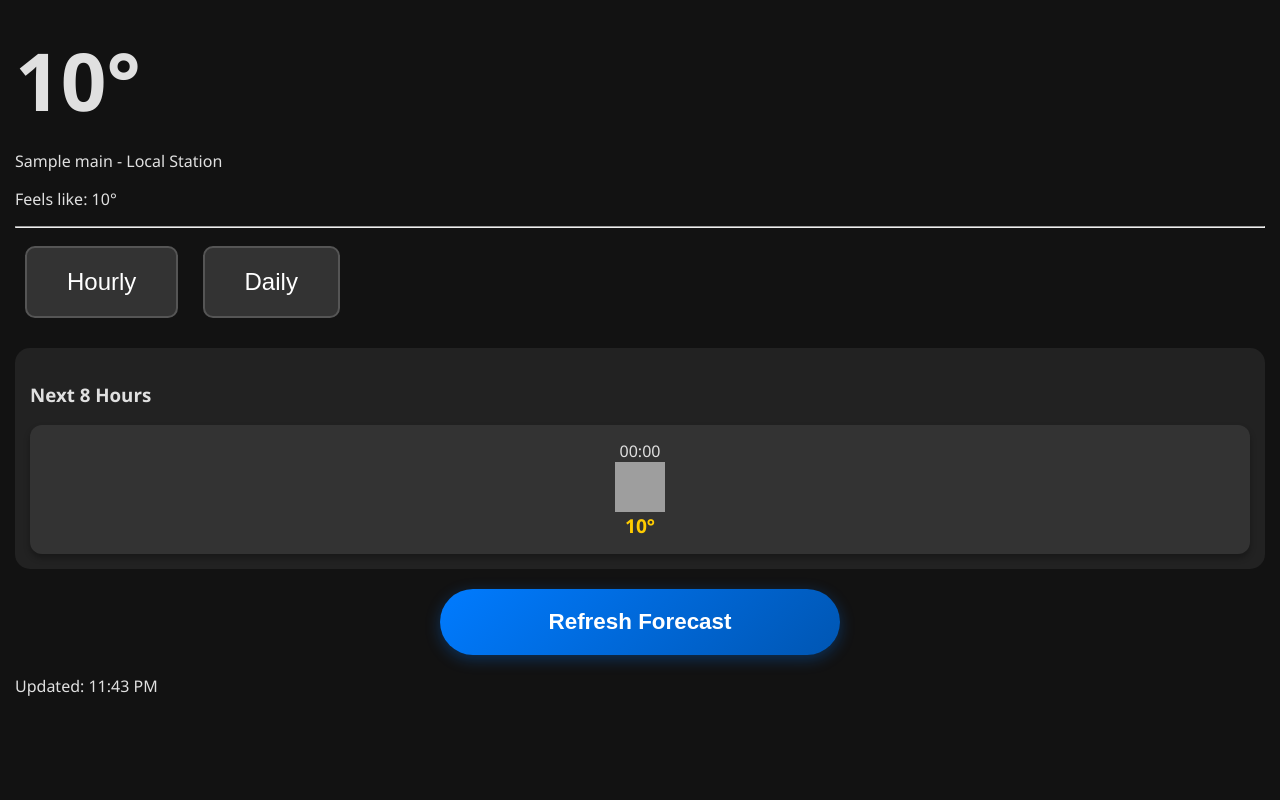
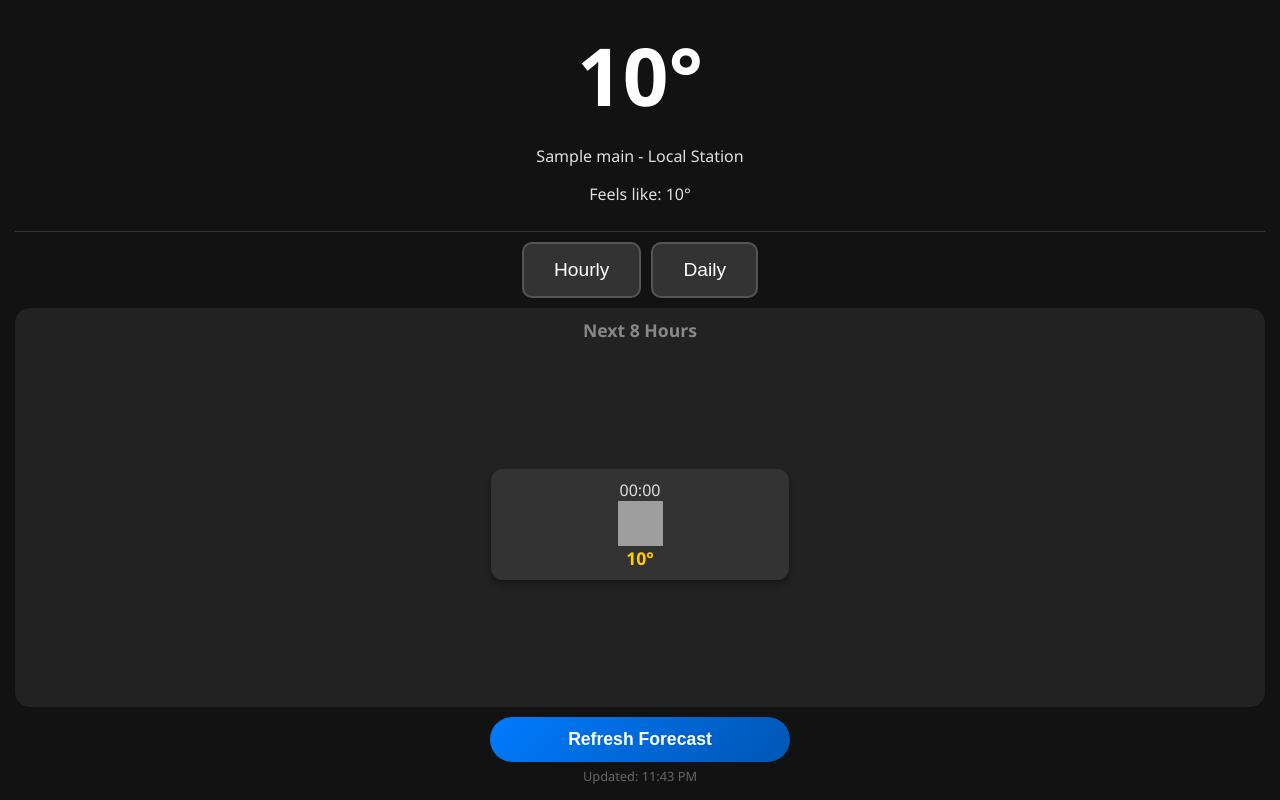
Before and after one commit to ptr5201/weather_kiosk, a Flask app: template templates/index.html in a window 1280 px wide. Run offline with Flask 3, Linux system fonts and the light colour scheme; the template is opened without the code that fills it: most values are stand-ins (such as "Sample title", 1, 10 or a date in 2020); grey boxes are pictures that could not be loaded.

Commit message:
Updated style.css for UI improvements on touchscreen monitor

```diff
--- a/static/style.css
+++ b/static/style.css
@@ -1,112 +1,175 @@
-/* General Layout */
-body {
-    background-color: #121212; /* Darker for better contrast */
+/* --- Kiosk Optimization --- */
+html, body {
+    margin: 0;
+    padding: 0;
+    width: 100vw;
+    height: 100vh;
+    overflow: hidden; /* Hard-disable all scrolling */
+    background-color: #121212;
     color: #e0e0e0;
     font-family: 'Segoe UI', Roboto, Helvetica, Arial, sans-serif;
-    margin: 0;
+}
+
+#weather-container {
+    display: flex;
+    flex-direction: column;
+    height: 100%;
     padding: 15px;
+    box-sizing: border-box;
+}
+
+/* --- Current Weather Section --- */
+.current-box {
+    flex: 0 0 auto;
+    text-align: center;
 }
 
 .current-box h1 {
     font-size: 5rem;
+    margin: 5px 0;
+    color: #ffffff;
+}
+
+hr {
+    border: 0;
+    border-top: 1px solid #333;
+    width: 100%;
     margin: 10px 0;
 }
 
+/* --- Controls/Buttons --- */
+.controls {
+    display: flex;
+    justify-content: center;
+    gap: 10px;
+    flex: 0 0 auto;
+}
+
 .controls button {
-    padding: 20px 40px;
-    font-size: 1.5rem;
+    padding: 15px 30px;
+    font-size: 1.2rem;
     background: #333;
     color: white;
     border: 2px solid #555;
     border-radius: 10px;
-    margin: 10px;
+    cursor: pointer;
 }
 
 .controls button:active {
-    background: #007bff; /* Visual feedback for touch */
+    background: #007bff;
 }
 
+/* --- Hourly View: 2-Row Grid Fix --- */
 .view {
-    margin-top: 20px;
-    padding: 15px;
+    flex: 1; /* Takes up remaining space */
+    margin-top: 10px;
+    padding: 10px;
     background: #222;
     border-radius: 15px;
+    overflow: hidden;
+    display: flex;
+    flex-direction: column;
 }
 
-/* Container for the hourly cards */
-.scroll-row {
-    display: flex;
-    overflow-x: auto; /* Allows swiping left/right */
-    gap: 15px;
-    padding: 10px;
-    scrollbar-width: none; /* Hides scrollbar on Firefox */
+.view h3 {
+    margin: 0 0 10px 0;
+    font-size: 1.1rem;
+    text-align: center;
+    color: #888;
 }
 
-.scroll-row::-webkit-scrollbar {
-    display: none; /* Hides scrollbar on Chrome/Pi Browser */
+.hourly-grid {
+    display: flex;
+    flex-wrap: wrap; /* Allows wrapping to 2nd row */
+    justify-content: center;
+    gap: 8px;
+    height: 100%;
+    align-content: center;
 }
 
-/* Individual Card Styling */
 .hour-card {
-    min-width: 80px;
+    /* 4 cards per row = 25%. We subtract a bit for the gaps. */
+    flex: 0 0 calc(25% - 10px);
     background: #333;
-    padding: 15px;
+    padding: 10px 5px;
     border-radius: 12px;
     display: flex;
     flex-direction: column;
     align-items: center;
     box-shadow: 0 4px 6px rgba(0,0,0,0.3);
+    box-sizing: border-box;
 }
 
 .hour-card img {
-    width: 50px;
-    height: 50px;
+    width: 45px;
+    height: 45px;
 }
 
 .hour-card strong {
-    font-size: 1.2rem;
-    color: #ffcc00; /* Makes the temp pop */
+    font-size: 1.1rem;
+    color: #ffcc00;
+}
+
+/* --- Daily View --- */
+.day-row {
+    display: flex;
+    align-items: center;
+    justify-content: space-between;
+    padding: 8px 10px;
+    border-bottom: 1px solid #333;
+    font-size: 1.1rem;
+}
+
+.daily-icon {
+    width: 60px; /* Slightly smaller to fit without scrolling */
+    height: 60px;
+    filter: drop-shadow(0 0 5px rgba(255,255,255,0.2));
+}
+
+/* --- Footer Area --- */
+.footer-controls {
+    flex: 0 0 auto;
+    padding-top: 10px;
+    text-align: center;
+}
+
+#last-updated {
+    font-size: 0.8rem;
+    color: #666;
+    margin-top: 5px;
 }
 
 /* --- THE REFRESH BUTTON --- */
 .refresh-btn {
-    position: relative; /* Necessary to center the spinner inside */
+    position: relative;
     width: 100%;
-    max-width: 400px;
-    padding: 20px;
-    margin: 20px auto;
-    display: block;
+    max-width: 300px; /* Slightly narrower for kiosk */
+    padding: 12px;
+    margin: 0 auto;
     background: linear-gradient(135deg, #007bff, #0056b3);
     color: white;
-    font-size: 1.4rem;
+    font-size: 1.1rem;
     font-weight: bold;
     border: none;
     border-radius: 50px;
-    box-shadow: 0 4px 15px rgba(0, 123, 255, 0.3);
     cursor: pointer;
 }
 
 .refresh-btn:active {
-    transform: scale(0.95); /* Squish effect when touched */
-    background: #004494;
+    transform: scale(0.95);
 }
 
-/* Hide text when loading */
-.refresh-btn.loading .btn-text {
-    visibility: hidden;
-    opacity: 0;
-}
-
-/* Create the Spinner */
+/* Spinner Styles */
+.refresh-btn.loading .btn-text { visibility: hidden; opacity: 0; }
 .refresh-btn.loading::after {
     content: "";
     position: absolute;
-    width: 24px;
-    height: 24px;
+    width: 20px;
+    height: 20px;
     top: 0; left: 0; right: 0; bottom: 0;
     margin: auto;
-    border: 4px solid transparent;
-    border-top-color: #ffffff; /* The color of the spinny bit */
+    border: 3px solid transparent;
+    border-top-color: #ffffff;
     border-radius: 50%;
     animation: button-spin 0.8s ease infinite;
 }
@@ -116,38 +179,11 @@ body {
     to { transform: rotate(1turn); }
 }
 
-/* --- DAILY VIEW ICONS --- */
-.day-row {
-    display: flex;
-    align-items: center;
-    justify-content: space-between;
-    padding: 15px 10px;
-    border-bottom: 1px solid #333;
-    font-size: 1.2rem;
-}
-
-.daily-icon {
-    width: 80px;  /* Much larger icons */
-    height: 80px;
-    margin: -10px 0; /* Tightens the row height */
-    filter: drop-shadow(0 0 5px rgba(255,255,255,0.2));
-}
-
-.temp-range {
-    font-weight: bold;
-}
-
-.temp-min {
-    color: #aaa;
-    margin-left: 8px;
-}
-
-/* --- ERROR MESSAGE STYLE --- */
+/* --- Error Handling --- */
 .error-banner {
     background-color: #661111;
     color: white;
     padding: 15px;
     border-radius: 10px;
-    margin-bottom: 20px;
     border: 2px solid #ff4444;
 }
```
